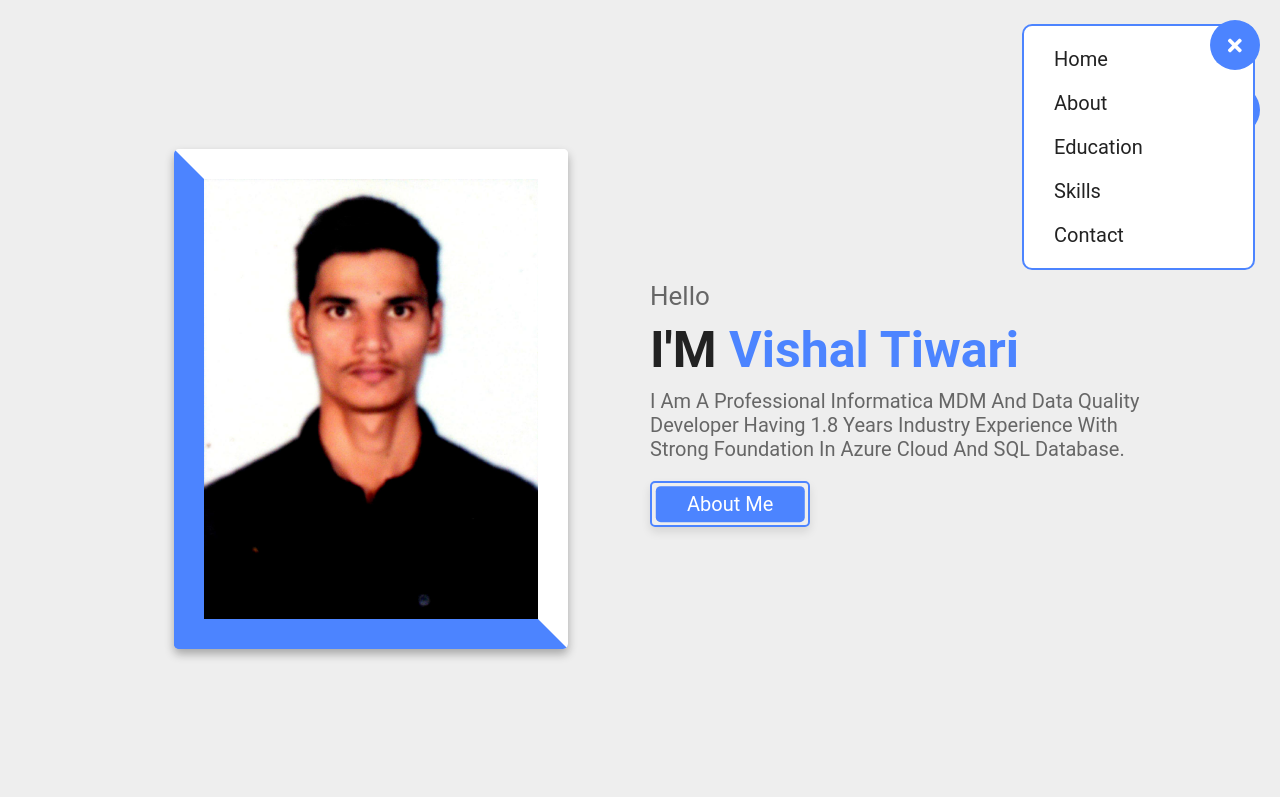
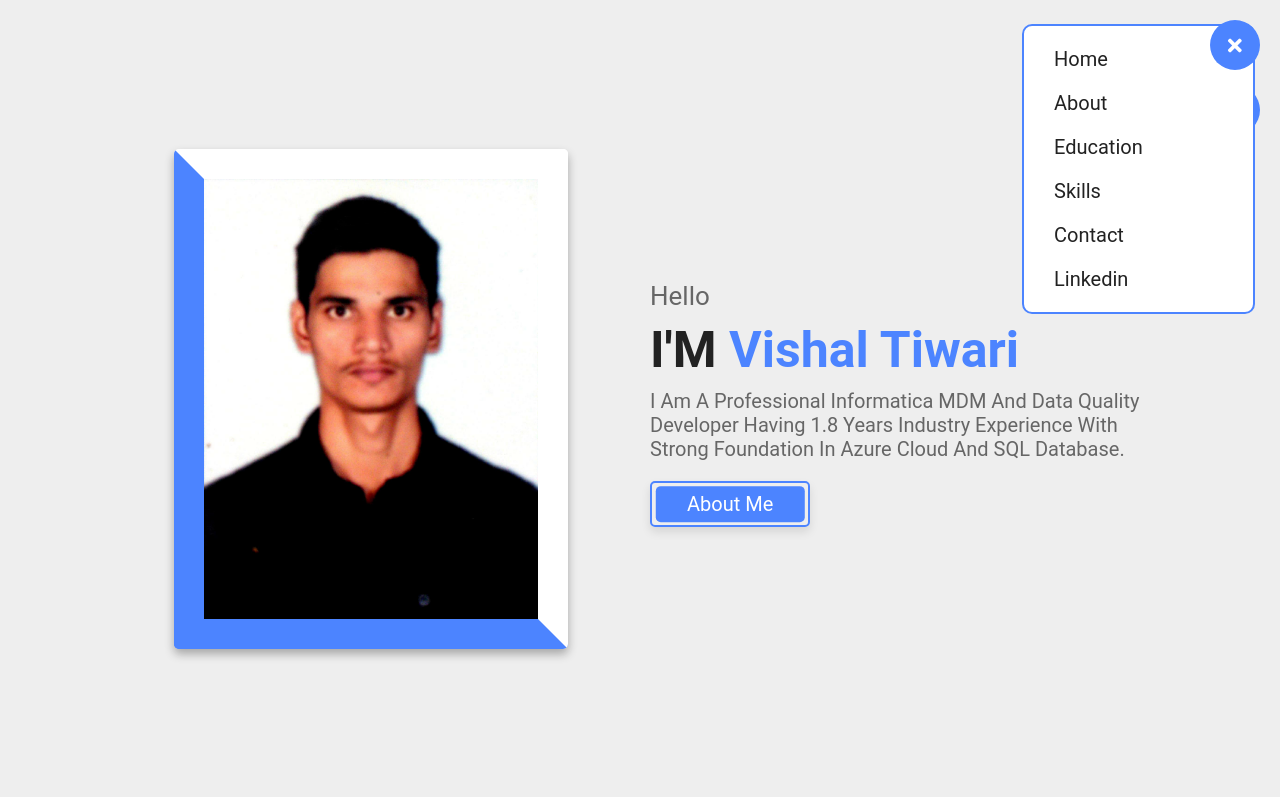
Before and after one commit to vishal-ramesh-tiwari/Vishalportfolio, a plain HTML site: page index.html in a window 1280 px wide. Both pictures are taken after a click on the element 1235 px from the left and 45 px from the top of the page. Shown: the top 797 px of the page. Drawn offline with nearby package versions, Linux system fonts and the light colour scheme.

Commit message:
Add files via upload

```diff
--- a/index.html
+++ b/index.html
@@ -26,9 +26,12 @@
         <a href="#services">Education</a>
         <a href="#portfolio">skills</a>
         <a href="#contact">contact</a>
+        <a href=" https://www.linkedin.com/in/vishal-tiwari-469645128/ ">linkedin</a>
+
     </nav>
 
     <div id="theme-toggler" class="fas fa-moon"></div>
+
 
 </header>
 
@@ -48,6 +51,7 @@
         <p>I am a professional Informatica MDM and Data Quality developer having 1.8 Years Industry Experience with strong foundation in Azure cloud and SQL database.</p>
         <a href="#about" class="btn">about me</a>
     </div>
+
 
 </section>
 
```
